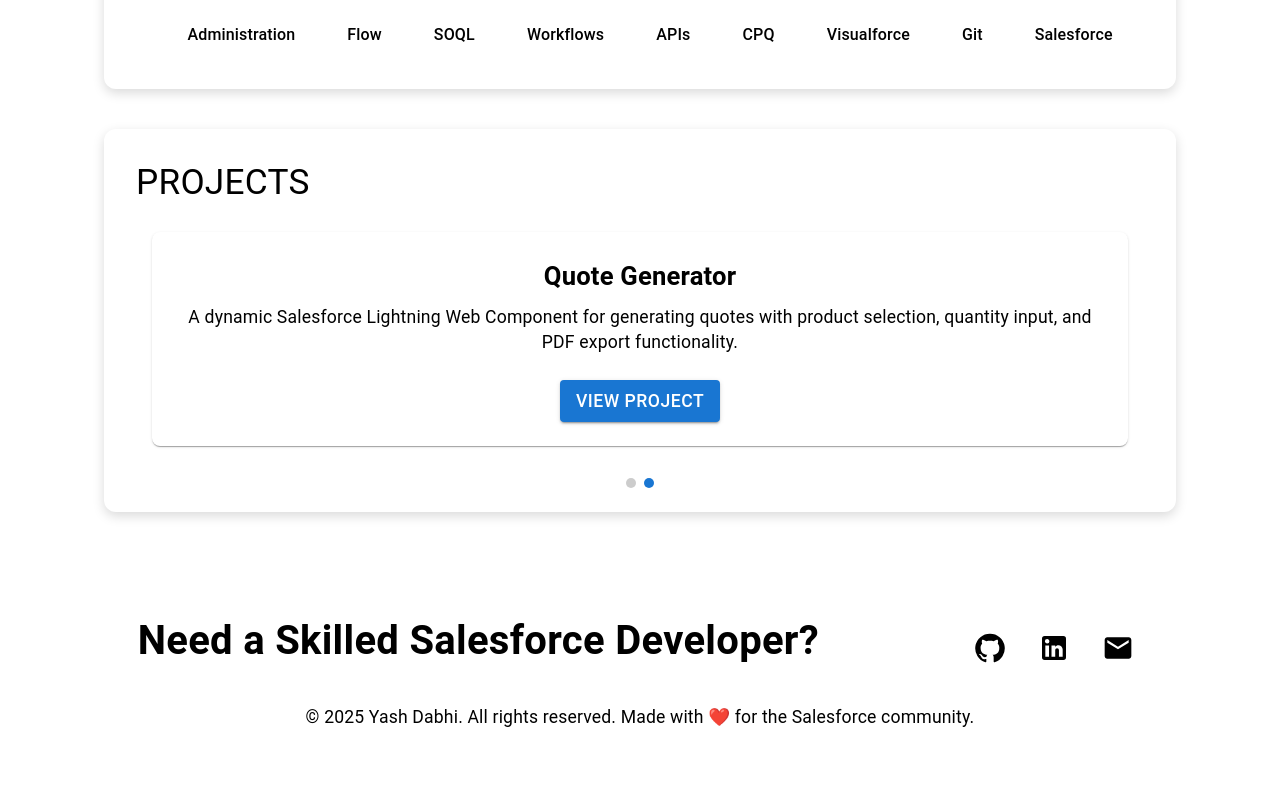
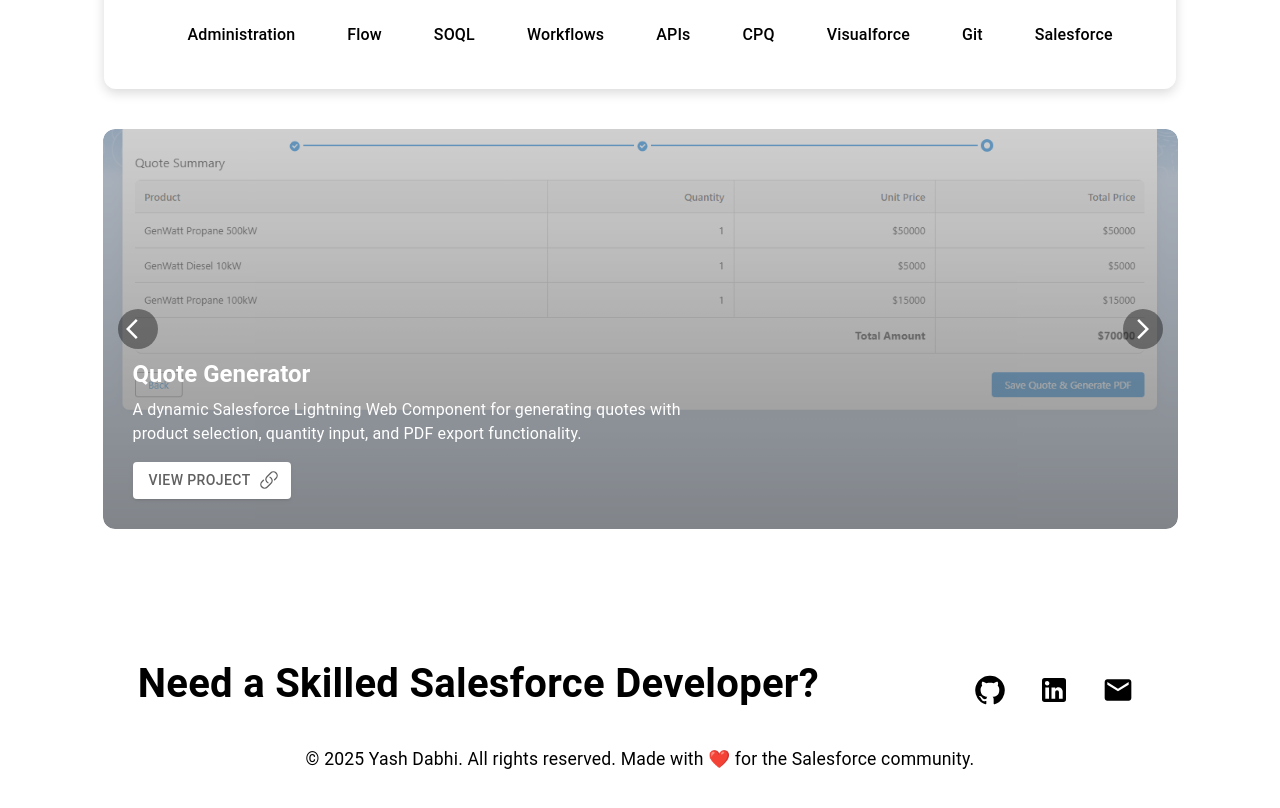
Before and after one commit to yashdabhi1/yashdabhi.in, a React (Create React App) app: page / in a window 1280 px wide. Shown: the part 1000-1808 px from the top of the page. Before the commit the page ends 1770 px from the top, so only its background shows below. Built offline with nearby package versions, Linux system fonts and the light colour scheme.

Commit message:
change the UI of project carousel

```diff
--- a/package.json
+++ b/package.json
@@ -16,6 +16,7 @@
     "react": "^19.1.1",
     "react-dom": "^19.1.1",
     "react-fast-marquee": "^1.6.5",
+    "react-icons": "^5.5.0",
     "react-image": "^4.1.0",
     "react-router-dom": "^7.7.1",
     "react-scripts": "5.0.1",
--- a/src/components/aboutme/Projectcarousel.jsx
+++ b/src/components/aboutme/Projectcarousel.jsx
@@ -1,47 +1,32 @@
 import React, { useState, useEffect } from "react";
 import { motion, AnimatePresence } from "framer-motion";
-import {
-  Box,
-  Paper,
-  Card,
-  Button,
-  CardContent,
-  Typography,
-} from "@mui/material";
+import { Box, Button, Typography, IconButton } from "@mui/material";
 import { styled } from "@mui/material/styles";
+import { ArrowBackIos, ArrowForwardIos } from "@mui/icons-material";
+import { HiLink } from "react-icons/hi2";
 
-const CarouselContainer = styled(Box)(({ theme }) => ({
+const CarouselContainer = styled(Box)(() => ({
   display: "flex",
   overflow: "hidden",
   width: "100%",
   position: "relative",
-  padding: theme.spacing(2),
+  borderRadius: "12px",
 }));
 
-const CarouselItem = styled(Paper)(({ theme }) => ({
+const CarouselItem = styled(Box)(({ background }) => ({
   minWidth: "100%",
-  height: { xs: "180px", sm: "200px", md: "220px" },
+  height: "400px",
   display: "flex",
-  flexDirection: "column",
-  alignItems: "center",
-  justifyContent: "center",
-  backgroundColor: (theme) =>
-    theme.palette.mode === "dark" ? "#1a1a1a" : "#fff",
-  color: (theme) => theme.palette.text.primary,
-  padding: theme.spacing(3),
-  borderRadius: "8px",
-  boxShadow: (theme) =>
-    theme.palette.mode === "dark"
-      ? "0 4px 8px rgba(255, 255, 255, 0.1)"
-      : "0 4px 8px rgba(0, 0, 0, 0.1)",
-  "&:hover": {
-    transform: "scale(1.02)",
-    transition: "transform 0.3s ease, opacity 0.3s ease-in-out",
-    boxShadow: (theme) =>
-      theme.palette.mode === "dark"
-        ? "0 6px 12px rgba(255, 255, 255, 0.15)"
-        : "0 6px 12px rgba(0, 0, 0, 0.15)",
-  },
+  alignItems: "flex-end",
+  justifyContent: "flex-start",
+  backgroundImage: `linear-gradient(to top, rgba(0,0,0,0.7), rgba(0,0,0,0.3)), url(${background})`,
+  backgroundSize: "cover",
+  backgroundPosition: "center",
+  borderRadius: "12px",
+  color: "#fff",
+  padding: "30px",
+  boxSizing: "border-box",
+  position: "relative",
 }));
 
 const NavigationDots = styled(Box)(({ theme }) => ({
@@ -50,185 +35,126 @@
   marginTop: theme.spacing(2),
 }));
 
-const Dot = styled(Box)(({ theme, active }) => ({
+const Dot = styled(Box)(({ active }) => ({
   width: "10px",
   height: "10px",
   borderRadius: "50%",
-  backgroundColor: active ? "#1976d2" : "#ccc",
-  margin: theme.spacing(0, 0.5),
+  backgroundColor: active ? "#fff" : "rgba(255,255,255,0.5)",
+  margin: "0 5px",
   cursor: "pointer",
   transition: "background-color 0.3s ease",
 }));
 
+const ArrowButton = styled(IconButton)(() => ({
+  position: "absolute",
+  top: "50%",
+  transform: "translateY(-50%)",
+  color: "#fff",
+  background: "rgba(0,0,0,0.4)",
+  "&:hover": { background: "rgba(0,0,0,0.6)" },
+}));
+
 const ProjectCarousel = () => {
   const [currentIndex, setCurrentIndex] = useState(0);
+
   const projects = [
     {
       id: 1,
       title: "News Integration",
       description:
-        "LWC News Integration is a Lightning Web Component (LWC) designed to dynamically fetch and display news articles from around the world using the NewsAPI. ",
-      buttonText: "View Project",
+        "LWC News Integration is a Lightning Web Component designed to dynamically fetch news articles from around the world using the NewsAPI.",
       link: "https://github.com/yashdabhi1/News-integration",
+      image: "../P1.png",
     },
     {
       id: 2,
       title: "Quote Generator",
-      description: "A dynamic Salesforce Lightning Web Component for generating quotes with product selection, quantity input, and PDF export functionality.",
+      description:
+        "A dynamic Salesforce Lightning Web Component for generating quotes with product selection, quantity input, and PDF export functionality.",
       buttonText: "View Project",
       link: "https://github.com/yashdabhi1/Quote-Generator",
-    }
+      image: "../P2.png",
+    },
   ];
 
   useEffect(() => {
     const interval = setInterval(() => {
       setCurrentIndex((prevIndex) => (prevIndex + 1) % projects.length);
-    }, 3000);
+    }, 5000);
     return () => clearInterval(interval);
   }, [projects.length]);
 
-  const handleDotClick = (index) => {
-    setCurrentIndex(index);
-  };
+  const handleDotClick = (index) => setCurrentIndex(index);
+  const prevSlide = () =>
+    setCurrentIndex((prev) => (prev === 0 ? projects.length - 1 : prev - 1));
+  const nextSlide = () =>
+    setCurrentIndex((prev) => (prev + 1) % projects.length);
 
   return (
-    <Box
-      sx={{
-        width: "100%",
-        px: { xs: 2, sm: 3, md: 4 },
-      }}
-    >
-      <motion.div
-        initial={{ opacity: 0, y: 50 }}
-        animate={{ opacity: 1, y: 0 }}
-        transition={{ duration: 0.5 }}
-      >
-        <Card
-          sx={{
-            backgroundColor: (theme) =>
-              theme.palette.mode === "dark" ? "#1a1a1a" : "transparent",
-            backdropFilter: "blur(10px)",
-            width: { xs: "100%", md: "100%", lg: 1072 },
-            maxWidth: "1200px",
-            margin: "0 auto",
-            boxShadow: (theme) =>
-              theme.palette.mode === "dark"
-                ? "0 4px 12px rgba(255, 255, 255, 0.15)"
-                : "0 4px 12px rgba(0, 0, 0, 0.15)",
-            borderRadius: "12px",
-          }}
-        >
-          <CardContent sx={{ padding: { xs: 2, sm: 3, md: 4 } }}>
-            <Typography
-              variant="h4"
-              gutterBottom
-              sx={{
-                color: (theme) => theme.palette.text.primary,
-                fontSize: {
-                  xs: "1.5rem",
-                  sm: "1.8rem",
-                  md: "2rem",
-                  lg: "2.2rem",
-                },
-              }}
-            >
-              PROJECTS
-            </Typography>
-            <Box sx={{ position: "relative" }}>
+    <Box sx={{ width: "100%", maxWidth: "1075px", margin: "0 auto" }}>
       <CarouselContainer>
-                <AnimatePresence>
-                  {projects.map((project, index) => (
+        <AnimatePresence mode="wait">
+          {projects.map((project, index) =>
+            index === currentIndex ? (
               <motion.div
                 key={project.id}
-                      initial={{ opacity: 0, x: 100 }}
-                      animate={{
-                        opacity: index === currentIndex ? 1 : 0,
-                        x: index === currentIndex ? 0 : 100,
-                      }}
-                      exit={{ opacity: 0, x: -100 }}
-                      transition={{ duration: 0.5, ease: "easeInOut" }}
-                      style={{
-                        position:
-                          index === currentIndex ? "relative" : "absolute",
-                        width: "100%",
-                      }}
+                initial={{ opacity: 0 }}
+                animate={{ opacity: 1 }}
+                exit={{ opacity: 0 }}
+                transition={{ duration: 0.5 }}
+                style={{ width: "100%" }}
               >
-                      <CarouselItem
-                        className={index === currentIndex ? "active" : ""}
-                      >
-                        <Typography
-                          variant="h6"
-                          sx={{
-                            fontSize: {
-                              xs: "1.2rem",
-                              sm: "1.4rem",
-                              md: "1.6rem",
-                            },
-                            fontWeight: "bold",
-                            mb: 1,
-                          }}
-                        >
+                <CarouselItem background={project.image} sx={{ width: "100%" }}>
+                  <Box sx={{ zIndex: 1 }}>
+                    <Typography variant="h5" sx={{ fontWeight: "bold", mb: 1 }}>
                       {project.title}
                     </Typography>
                     <Typography
-                          variant="body2"
-                          sx={{
-                            fontSize: {
-                              xs: "0.9rem",
-                              sm: "1rem",
-                              md: "1.1rem",
-                            },
-                            textAlign: "center",
-                            mb: 2,
-                          }}
+                      variant="body1"
+                      sx={{ mb: 2, maxWidth: "600px" }}
                     >
                       {project.description}
                     </Typography>
                     <Button
+                      endIcon={<HiLink  />}
                       variant="contained"
                       href={project.link}
                       target="_blank"
                       rel="noopener noreferrer"
                       sx={{
-                            mt: 1,
-                            fontSize: {
-                              xs: "0.9rem",
-                              sm: "1rem",
-                              md: "1.1rem",
-                            },
-                            backgroundColor: "#1976d2",
-                            "&:hover": {
-                              backgroundColor: "#1565c0",
-                              transform: "scale(1.05)",
-                              boxShadow: (theme) =>
-                                theme.palette.mode === "dark"
-                                  ? "0 4px 8px rgba(255, 255, 255, 0.2)"
-                                  : "0 4px 8px rgba(0, 0, 0, 0.2)",
-                            },
+                        backgroundColor: "#fff",
+                        color: "#000",
+                        "&:hover": { backgroundColor: "#ddd" },
                       }}
-                          aria-label={`View ${project.title}`}
                     >
-                          {project.buttonText}
+                      {project.buttonText || "View Project"}
                     </Button>
+                  </Box>
                 </CarouselItem>
               </motion.div>
-                  ))}
+            ) : null
+          )}
         </AnimatePresence>
+
+        {/* Left/Right Arrows */}
+        <ArrowButton onClick={prevSlide} sx={{ left: "15px" }}>
+          <ArrowBackIos />
+        </ArrowButton>
+        <ArrowButton onClick={nextSlide} sx={{ right: "15px" }}>
+          <ArrowForwardIos />
+        </ArrowButton>
       </CarouselContainer>
+
+      {/* Navigation Dots */}
       <NavigationDots>
         {projects.map((_, index) => (
           <Dot
             key={index}
             active={index === currentIndex}
             onClick={() => handleDotClick(index)}
-                    aria-label={`Go to project ${index + 1}`}
           />
         ))}
       </NavigationDots>
-            </Box>
-          </CardContent>
-        </Card>
-      </motion.div>
     </Box>
   );
 };
```
Also changed, not shown: 1 other file (tests, documents, lock files or other folders). Lines whose indentation alone changed are shown as unchanged.
